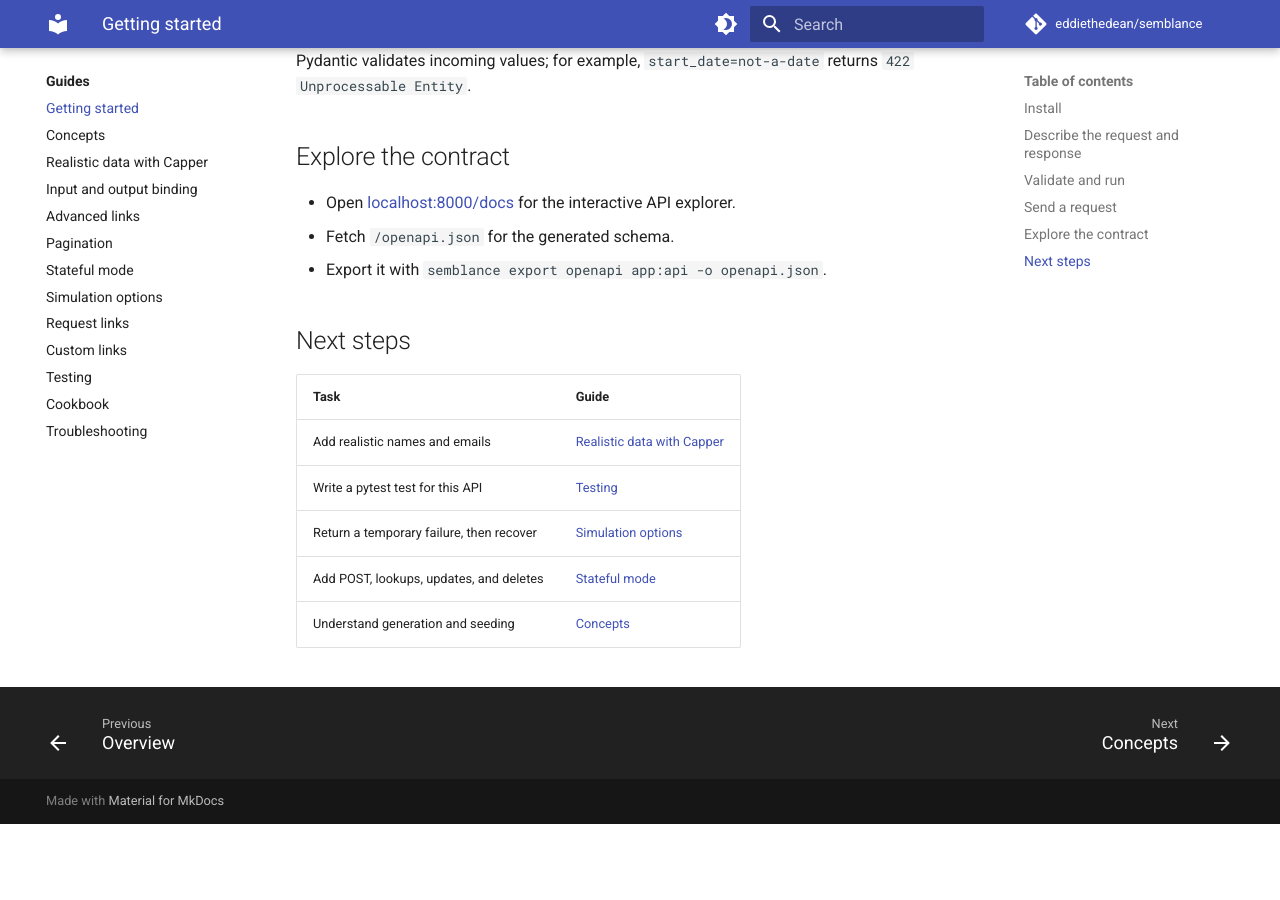
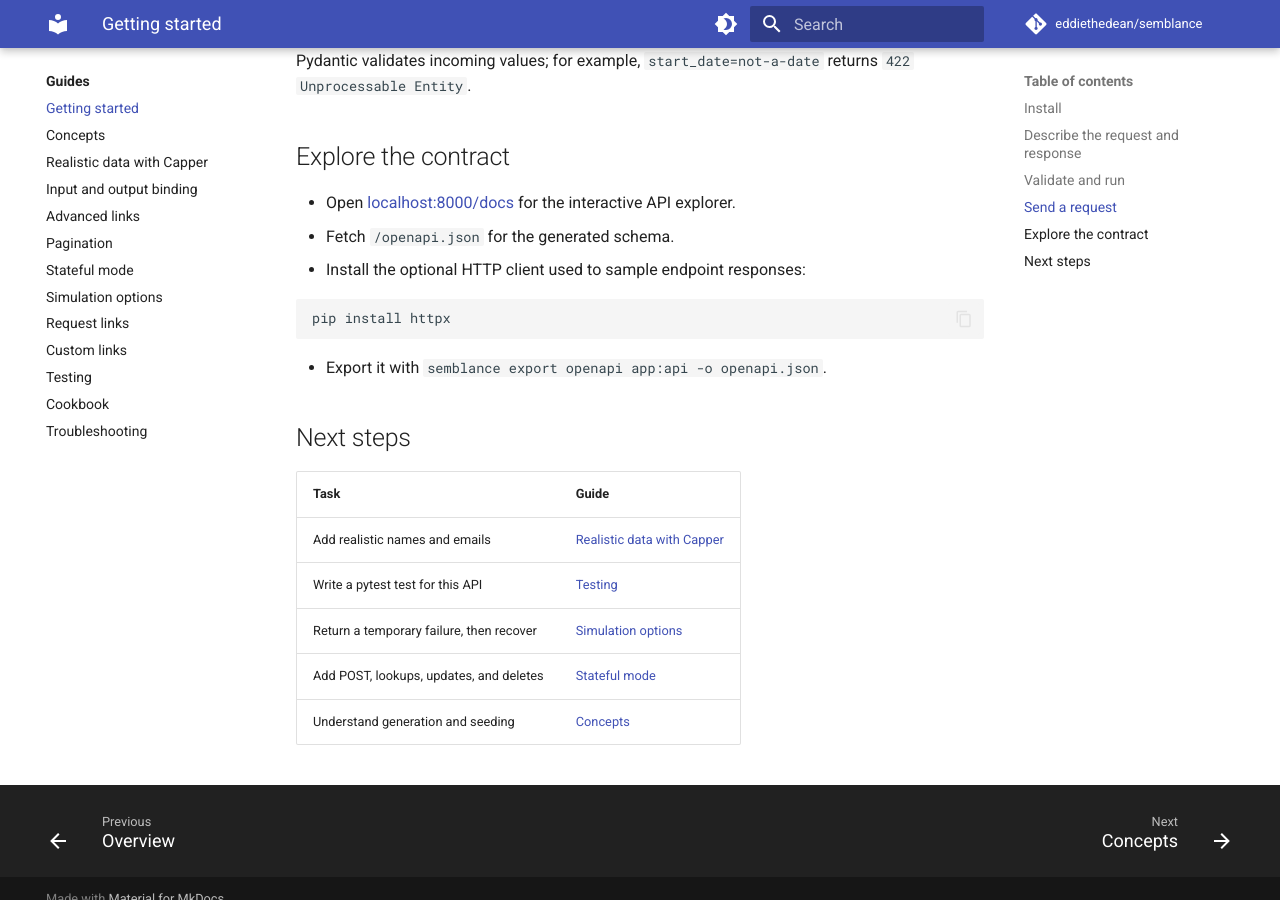
Before and after one commit to eddiethedean/semblance, an MkDocs documentation site: the page built from docs/guides/getting-started.md, in a window 1280 px wide and 900 px high, scrolled down 2329 px. Built offline with MkDocs 1.6.1 and Material for MkDocs 9.7.7, drawn with Linux system fonts in a browser that asks for light colours; comment, search, counter and statistics services are not loaded; before the commit the page ends 3153 px from its top, so only the background shows below that.

````diff
--- a/docs/guides/getting-started.md
+++ b/docs/guides/getting-started.md
@@ -110,6 +110,12 @@ With the same seed, date range, and dependency versions, the generated timestamp
 
 - Open [localhost:8000/docs](http://127.0.0.1:8000/docs) for the interactive API explorer.
 - Fetch `/openapi.json` for the generated schema.
+- Install the optional HTTP client used to sample endpoint responses:
+
+  ```bash
+  pip install httpx
+  ```
+
 - Export it with `semblance export openapi app:api -o openapi.json`.
 
 ## Next steps
````
Also changed, not shown: README.md (+2 -2 lines).
